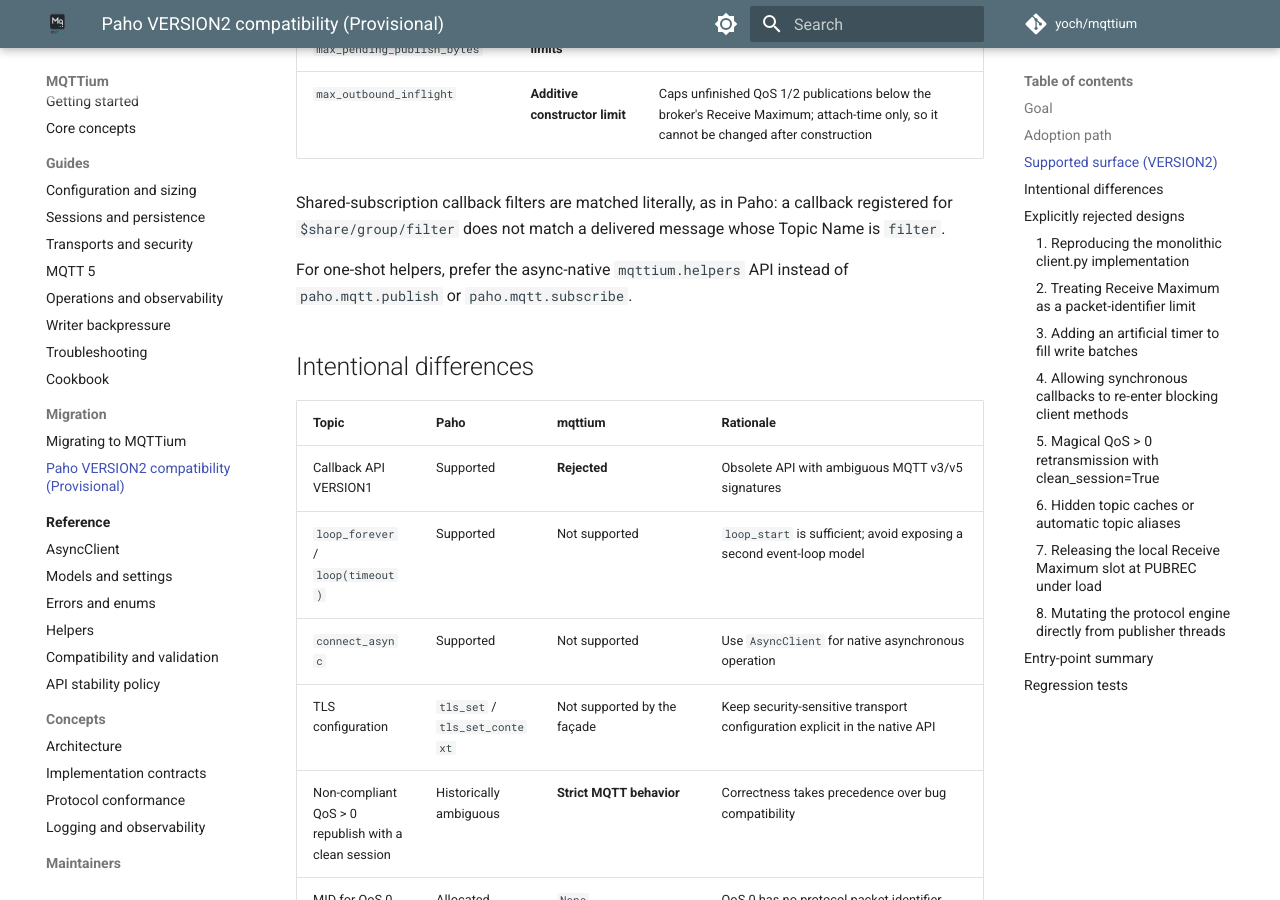
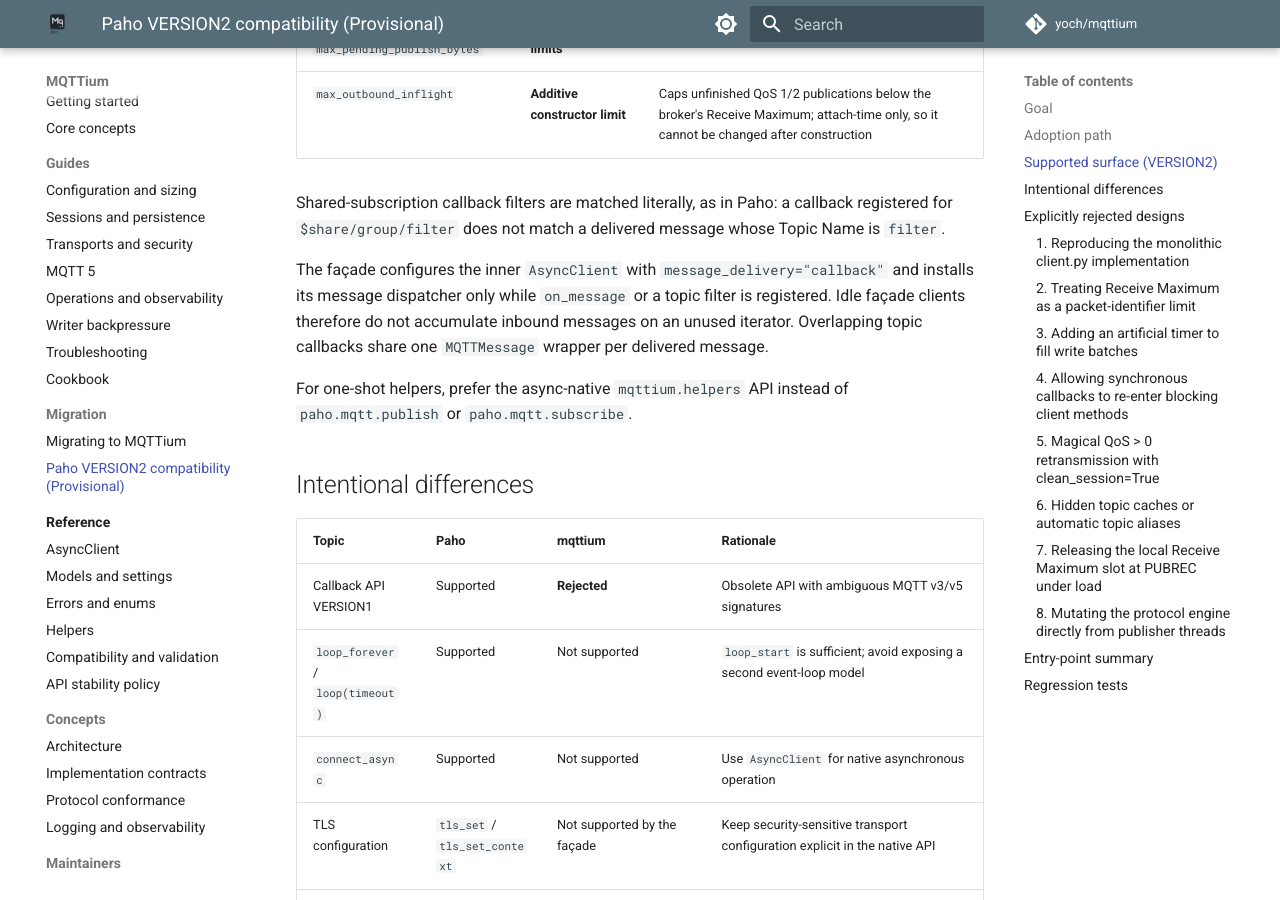
Before and after one commit to yoch/mqttium, an MkDocs documentation site: the page built from docs/paho-compatibility.md, in a window 1280 px wide and 900 px high, scrolled down 2021 px. Built offline with MkDocs 1.6.1 and Material for MkDocs 9.7.7, drawn with Linux system fonts in a browser that asks for light colours; comment, search, counter and statistics services are not loaded; some of the changed text lies outside the part shown.

Commit message:
Document installed callback pointer and lazy compat inbound
Correct the unused-filter hot path description and record that the Paho
façade is callback-only, with dispatcher and matcher installed only while
a default or filtered callback is registered.

Co-authored-by: yoch.melka <yoch.melka@gmail.com>

```diff
--- a/docs/paho-compatibility.md
+++ b/docs/paho-compatibility.md
@@ -58,6 +58,12 @@ the complete connect, subscribe, publish, callback and shutdown lifecycle. See
 | `max_outbound_inflight` | **Additive constructor limit** | Caps unfinished QoS 1/2 publications below the broker's Receive Maximum; attach-time only, so it cannot be changed after construction |
 
 Shared-subscription callback filters are matched literally, as in Paho: a callback registered for `$share/group/filter` does not match a delivered message whose Topic Name is `filter`.
+
+The façade configures the inner `AsyncClient` with `message_delivery="callback"`
+and installs its message dispatcher only while `on_message` or a topic filter is
+registered. Idle façade clients therefore do not accumulate inbound messages on
+an unused iterator. Overlapping topic callbacks share one `MQTTMessage` wrapper
+per delivered message.
 
 For one-shot helpers, prefer the async-native `mqttium.helpers` API instead of
 `paho.mqtt.publish` or `paho.mqtt.subscribe`.
@@ -197,4 +203,5 @@ still pending, which is what preserves ordering across QoS levels.
 - `tests/unit/test_compat_publish_perf.py` — effect ordering, MID reuse, mixed-QoS coalescing, cancellation, loop shutdown, and concurrent QoS 1 admission
 - `tests/unit/test_compat_publish_edges.py` — oversized drain handling and complete QoS 2 publish handshake
 - `tests/unit/test_compat_facade_mid_lifecycle.py` — façade MID wrap collisions, settlement/callback release, and callback-toggle correlation
+- `tests/unit/test_compat_message_dispatch.py` — lazy inbound dispatcher, callback-only delivery, and shared `MQTTMessage` wrapping
 - `tests/integration/test_compat_publish_live.py` — end-to-end QoS 0 and concurrent QoS 1 callbacks and delivery
```
Also changed, not shown: CHANGELOG.md (+7 -3 lines), docs/architecture.md (+4 -1 lines), docs/implementation-guide.md (+3 -1 lines).
